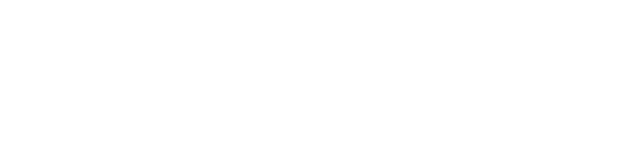
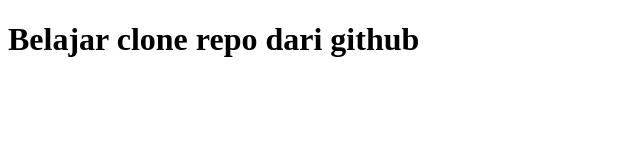
Before and after one commit to abdulghaniasykurthoriq/belajar-niomic, a plain HTML site: page index.html in a window 1280 px wide. Shown: the whole page, without its empty margins (0-640 px from the left). Drawn offline with Linux system fonts and the light colour scheme.

Commit message:
menambahkan h1

```diff
--- a/index.html
+++ b/index.html
@@ -5,6 +5,7 @@
         <title>Push Git</title>
     </head>
     <body>
+        <h1>Belajar clone repo dari github</h1>
 
 
     </body>
```
